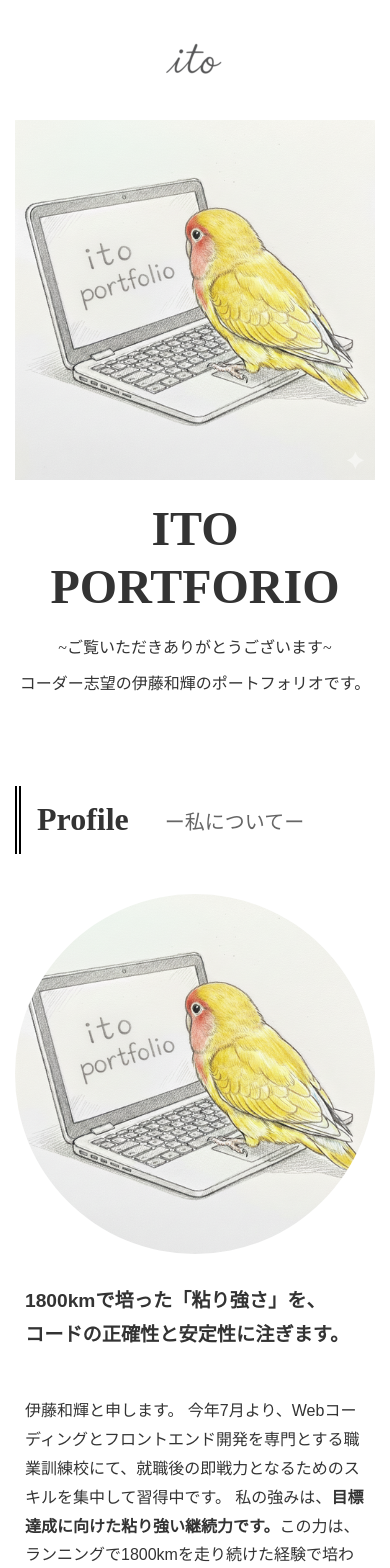
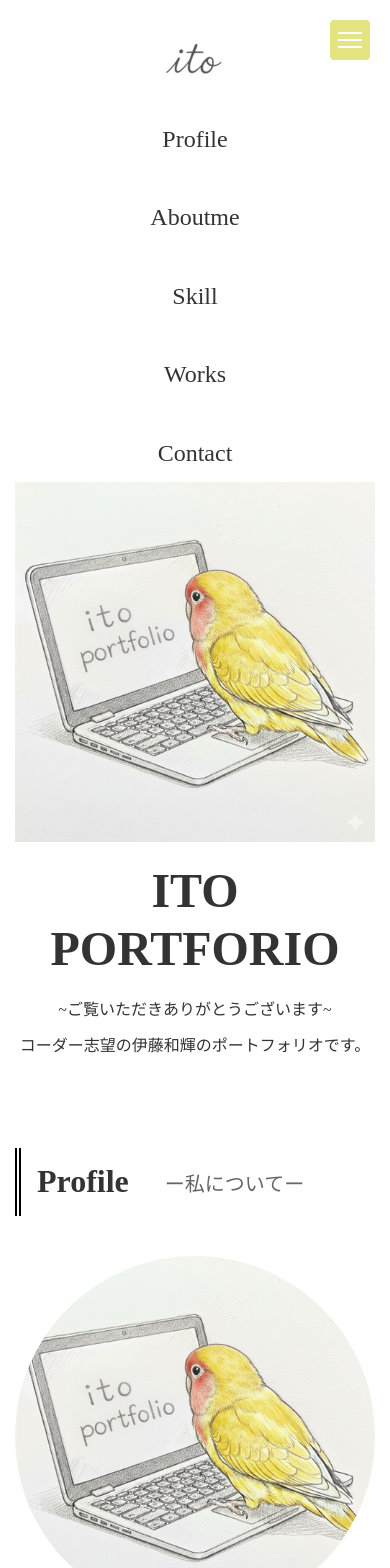
Before and after one commit to itohkazusyou1165-ux/portfolio_2025_ito, a React (Vite) app: page / in a window 390 px wide. Shown: the top 1568 px of the page. Built offline with nearby package versions, Linux system fonts and the light colour scheme.

Commit message:
００９＿ハンバーガーメニュー

```diff
--- a/src/App.css
+++ b/src/App.css
@@ -579,21 +579,22 @@ footer {
   .nav-menu {
     position: fixed;
     top: 0;
-    right: -100%;
+    right: 0;
+    transform: translateX(100%);
     width: 80%;
     height: 100vh;
     background: rgba(255, 255, 255, 0.98);
-    transition: 0.4s;
+    transition: 0.4s ease;
     z-index: 150;
     display: flex;
     justify-content: center;
     align-items: center;
-    box-shadow: -5px 0 10px rgba(0, 0, 0, 0.1);
+
   }
 
   /* メニューが開いた時 */
   .nav-menu.active {
-    right: 0;
+    transform: translateX(0);
   }
 
   .navi {
--- /dev/null
+++ b/src/components/Fadein.jsx
@@ -0,0 +1,37 @@
+import { useEffect, useRef, useState } from "react";
+
+export default function FadeIn({ children }) {
+  const ref = useRef(null);
+  const [inView, setInView] = useState(false);
+
+  useEffect(() => {
+    const observer = new IntersectionObserver(
+      (entries) => {
+        entries.forEach((entry) => {
+          if (entry.isIntersecting) {
+            setInView(true);
+            observer.unobserve(entry.target); // 一度出たら監視終了
+          }
+        });
+      },
+      { threshold: 0.2 } // 20%見えたら発火
+    );
+
+    if (ref.current) {
+      observer.observe(ref.current);
+    }
+
+    return () => {
+      if (ref.current) observer.unobserve(ref.current);
+    };
+  }, []);
+
+  return (
+    <div
+      ref={ref}
+      className={`reveal ${inView ? "in" : ""}`}
+    >
+      {children}
+    </div>
+  );
+}
--- a/src/components/Header.jsx
+++ b/src/components/Header.jsx
@@ -1,7 +1,33 @@
-export default function Header({ children }) {
+import { useState } from "react";
+import Logo from "./Logo";
+import navList from "./navigationList";
+export default function Header() {
+
+  const [open,setopen]=useState(false);
+  const togglemenu=()=>{
+    setopen(!open);
+  }
   return (
     <header className="header">
-      <>{children}</>
+      <Logo/>
+
+      <button className={open ?"hamburger active":"hamburger"}
+      onClick={togglemenu}
+      >
+        <span></span>
+        <span></span>
+        <span></span>
+      </button>
+
+      <nav className={open ?"nav-menu active":"nav-memu"} id="js-nav>">
+        <ul className="navi">
+          {navList.map((elem)=>(
+          <li className={elem.listClass} key={elem.key}>
+            <a href="#">{elem.listName}</a>
+          </li>
+          ))}
+        </ul>
+      </nav>
     </header>
   );
 }
--- a/src/components/Home.jsx
+++ b/src/components/Home.jsx
@@ -1,8 +1,7 @@
 
-import navList from "./navigationList";
+
 import Header from "./Header";
-import Logo from "./Logo";
-import Navigation from "./Navigation";
+
 import Aboutme from "./Aboutme";
 import Works from "./Works";
 import Footer from "./Footer";
@@ -10,24 +9,34 @@ import Myprofile from "./Myprofile";
 import FirstView from "./FirstView";
 import MySkill from "./MySkill";
 import MyVision from "./MyVision";
+import FadeIn from "./Fadein";
 
 
 
 export default function Home() {
   return (
     <>
-      <Header>
-        <Logo />
-        <Navigation src={navList} />
-      </Header>
+      <Header/>
+      <FadeIn>
       <FirstView />
+      </FadeIn>
+      <FadeIn>
       <Myprofile />
+      </FadeIn>
+      <FadeIn>
       <Aboutme />
+      </FadeIn>
+      <FadeIn>
       <MySkill />
+      </FadeIn>
+      <FadeIn>
       <Works />
+      </FadeIn>
+      <FadeIn>
       <MyVision />
+      </FadeIn>
       <Footer />
 
     </>
-  );
+  )
 }
```
